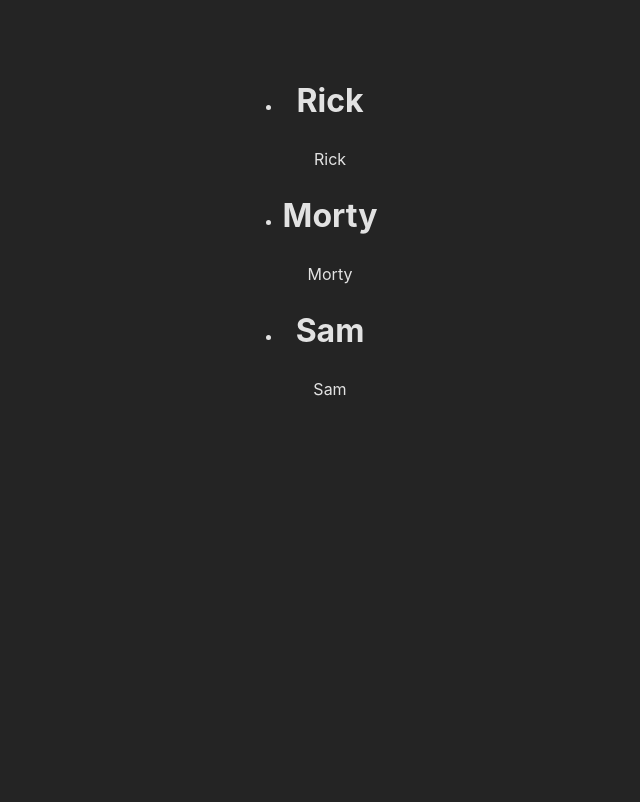
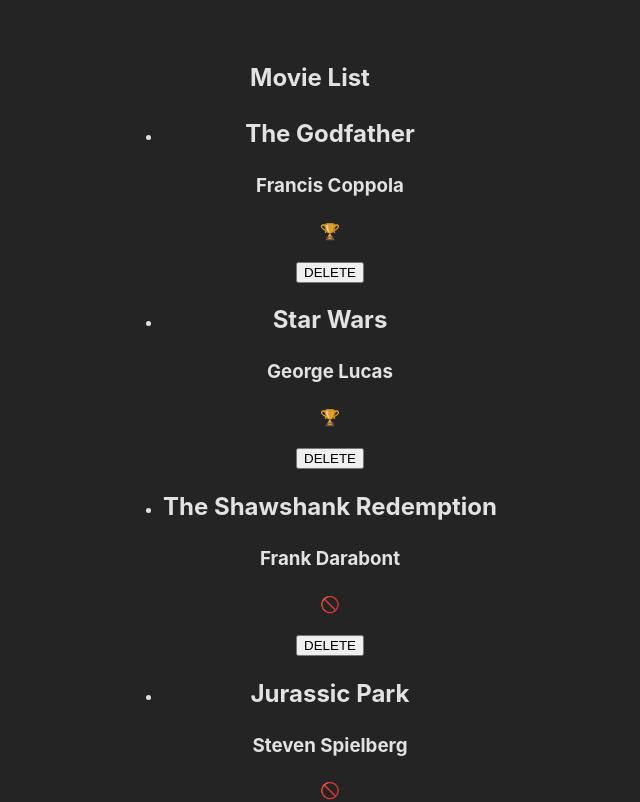
Before and after one commit to claratesmon/Class-19, a React (Vite) app: page / in a window 1280 px wide. Shown: the top 802 px of the page, without its empty margins (330-970 px from the left). Built offline with nearby package versions, Linux system fonts and the light colour scheme.

Commit message:
add movies

```diff
--- a/src/App.jsx
+++ b/src/App.jsx
@@ -1,25 +1,14 @@
 /* eslint-disable react/prop-types */
 import './App.css'
-import Card from './components/Card'
+import MovieList2 from './components/MoviesList2';
 
 
 const App = () => { // This is also a functional component
   console.log("APP is mounted");
-  const arrayOfLi = ["Rick", "Morty", "Sam"]
 
   return (
     <>
-      <ul>
-        {arrayOfLi.map((dittoName, dittoIndex) => {
-          return (
-            <li key={dittoIndex}>
-              <h1>{dittoName}</h1>
-              <p >{dittoName}</p>
-            </li>
-          )
-        })}
-      </ul>
-      {/* <Card /> */}
+      <MovieList2 />
     </>
   )
 }
--- /dev/null
+++ b/src/components/MoviesList2.jsx
@@ -0,0 +1,39 @@
+import { useState } from 'react';
+
+// import the array of movie objects
+import moviesData from '../movies-data.json';
+
+function MovieList2() {
+    // Declare a state variable "movies"
+    // and set the array from movies-data.json as the initial state
+    const [movies, setMovies] = useState(moviesData);
+
+    const deleteMovie = (movieID) => {
+        const filteredMovies = movies.filter((eachMovie) => {
+            return eachMovie._id !== movieID;
+        })
+        console.log(filteredMovies);
+        setMovies(filteredMovies);
+    }
+
+    return (
+        <div>
+            <h2>Movie List</h2>
+            <ul>
+                {movies.map((eachMovie) => {
+                    return (
+                        <li key={eachMovie._id}>
+                            <h2>{eachMovie.title}</h2>
+                            <h3>{eachMovie.director}</h3>
+                            {/* If we have oscars I want to display 🏆 */}
+                            <p>{eachMovie.hasOscars ? "🏆" : "🚫"}</p>
+                            <button onClick={() => deleteMovie(eachMovie._id)}>DELETE</button>
+                        </li>
+                    )
+                })}
+            </ul>
+        </div>
+    );
+}
+
+export default MovieList2;
--- /dev/null
+++ b/src/movies-data.json
@@ -0,0 +1,44 @@
+[
+    {
+        "_id": "1ae23ef1",
+        "title": "The Godfather",
+        "director": "Francis Coppola",
+        "hasOscars": true,
+        "IMDBRating": 9.2
+    },
+    {
+        "_id": "1ae23ef2",
+        "title": "Star Wars",
+        "director": "George Lucas",
+        "hasOscars": true,
+        "IMDBRating": 8.7
+    },
+    {
+        "_id": "1ae23ef3",
+        "title": "The Shawshank Redemption",
+        "director": "Frank Darabont",
+        "hasOscars": false,
+        "IMDBRating": 9.3
+    },
+    {
+        "_id": "1ae23ef4",
+        "title": "Jurassic Park",
+        "director": "Steven Spielberg",
+        "hasOscars": false,
+        "IMDBRating": 8.0
+    },
+    {
+        "_id": "1ae23ef5",
+        "title": "Sharknado",
+        "director": "Anthony C. Ferrante",
+        "hasOscars": false,
+        "IMDBRating": 5.2
+    },
+    {
+        "_id": "1ae23ef6",
+        "title": "Titanic",
+        "director": "James Cameron",
+        "hasOscars": true,
+        "IMDBRating": 8.9
+    }
+]
```
Also changed, not shown: src/components/MoviesList.jsx (added, +35 -0 lines).
